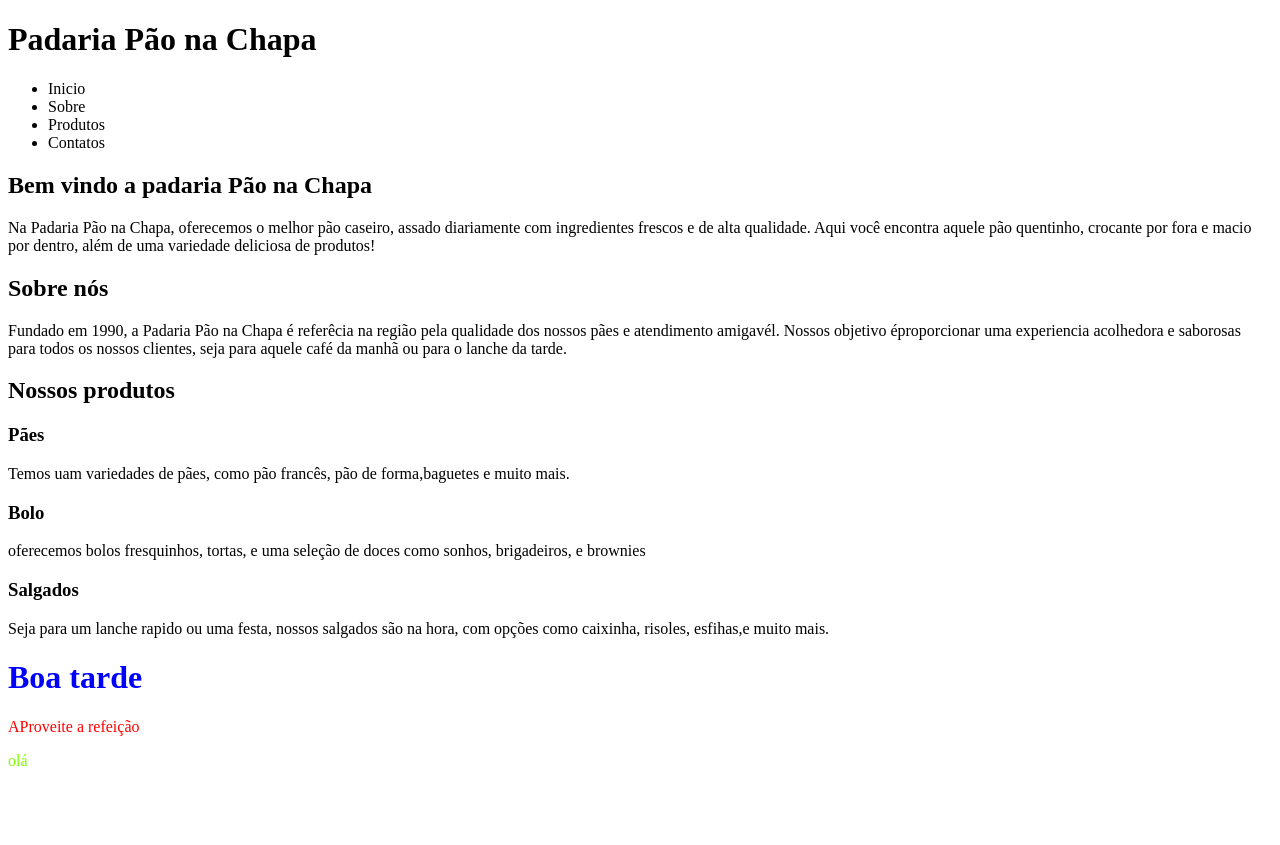
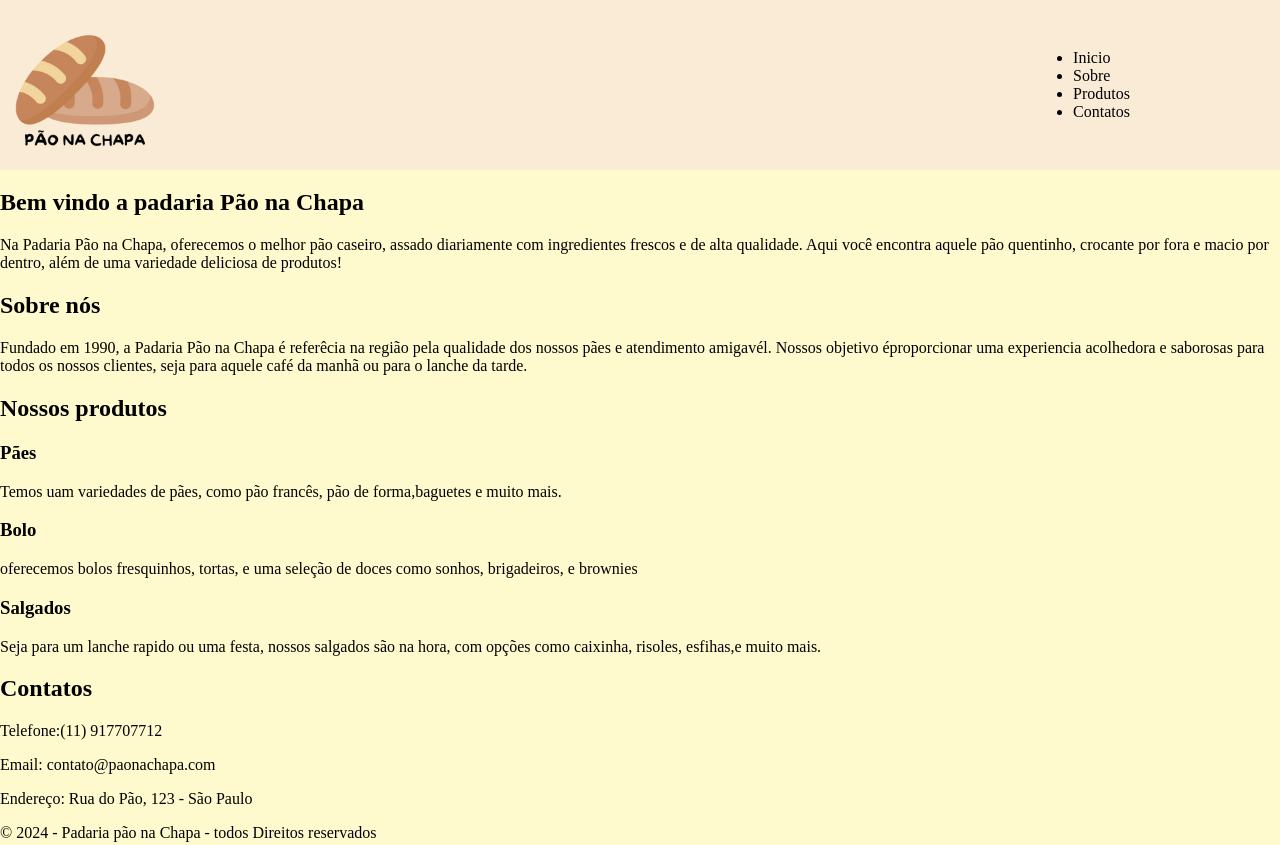
Before and after one commit to juanmarrony/padaria-p-o-na-chapa, a plain HTML site: page index.html in a window 1280 px wide. Shown: the top 845 px of the page. Before the commit the page ends 800 px from the top, so only its background shows below. Drawn offline with Linux system fonts and the light colour scheme.

Commit message:
Add files via upload

```diff
--- a/index.html
+++ b/index.html
@@ -5,12 +5,16 @@
     <meta charset="UTF-8">
     <meta name="viewport" content="width=device-width, initial-scale=1.0">
     <title>Pão na Chapa</title>
+
+<link rel="stylesheet" href="style.css">
+
+    <link rel="shortcut icon" href="img/logo.png" type="image/x-icon">
 </head>
 
 <body>
-    <main>
-        <header>
-            <h1>Padaria Pão na Chapa</h1>
+
+    <header>
+        <img src="img/logo.png" alt="Pão, Pão na Chapa, Logo, Logo padaria " class="logo-header" srcset="">
             <nav>
                 <ul>
                     <li>
@@ -30,7 +34,8 @@
                     </li>
                 </ul>
             </nav>
-        </header>
+    </header>
+       <main>
         <section>
             <h2>Bem vindo a padaria Pão na Chapa</h2>
             <p>Na Padaria Pão na Chapa, oferecemos o melhor pão caseiro, assado diariamente com ingredientes frescos e
@@ -43,7 +48,8 @@
             <h2>Sobre nós</h2>
             <p>Fundado em 1990, a Padaria Pão na Chapa é referêcia na região pela qualidade dos nossos pães
                 e atendimento amigavél. Nossos objetivo éproporcionar uma experiencia acolhedora
-                e saborosas para todos os nossos clientes, seja para aquele café da manhã ou para o lanche da tarde. </p>
+                e saborosas para todos os nossos clientes, seja para aquele café da manhã ou para o lanche da tarde.
+            </p>
 
         </section>
 
@@ -64,7 +70,19 @@
                 </p>
             </div>
         </section>
-    </main>
+      </main>
+        <footer>
+            <section>
+                <h2>Contatos</h2>
+                <p>Telefone:(11) 917707712</p>
+                <p>Email: contato@paonachapa.com</p>
+                <p>Endereço: Rua do Pão, 123 - São Paulo</p>
+            </section>
+            <p>&copy; 2024 - Padaria pão na Chapa - todos Direitos reservados</p>
+
+
+        </footer>
+
 
 </body>
 <h1 style="color:blue;">Boa tarde</h1>
--- /dev/null
+++ b/style.css
@@ -0,0 +1,21 @@
+body{
+    margin-left: 0%;
+margin-right: 0%;
+margin-top: 0%;
+margin-top: 0%;
+    background-color: rgb(255,250,205);
+}
+
+header{
+background-color: antiquewhite;
+padding-right: 150px;
+display: flex;
+align-items: center;
+justify-content: space-between;
+}
+
+
+
+.logo-header{
+    width: 15%;
+}
```
Also changed, not shown: img/logo.png (added), img/pao.png (added).
